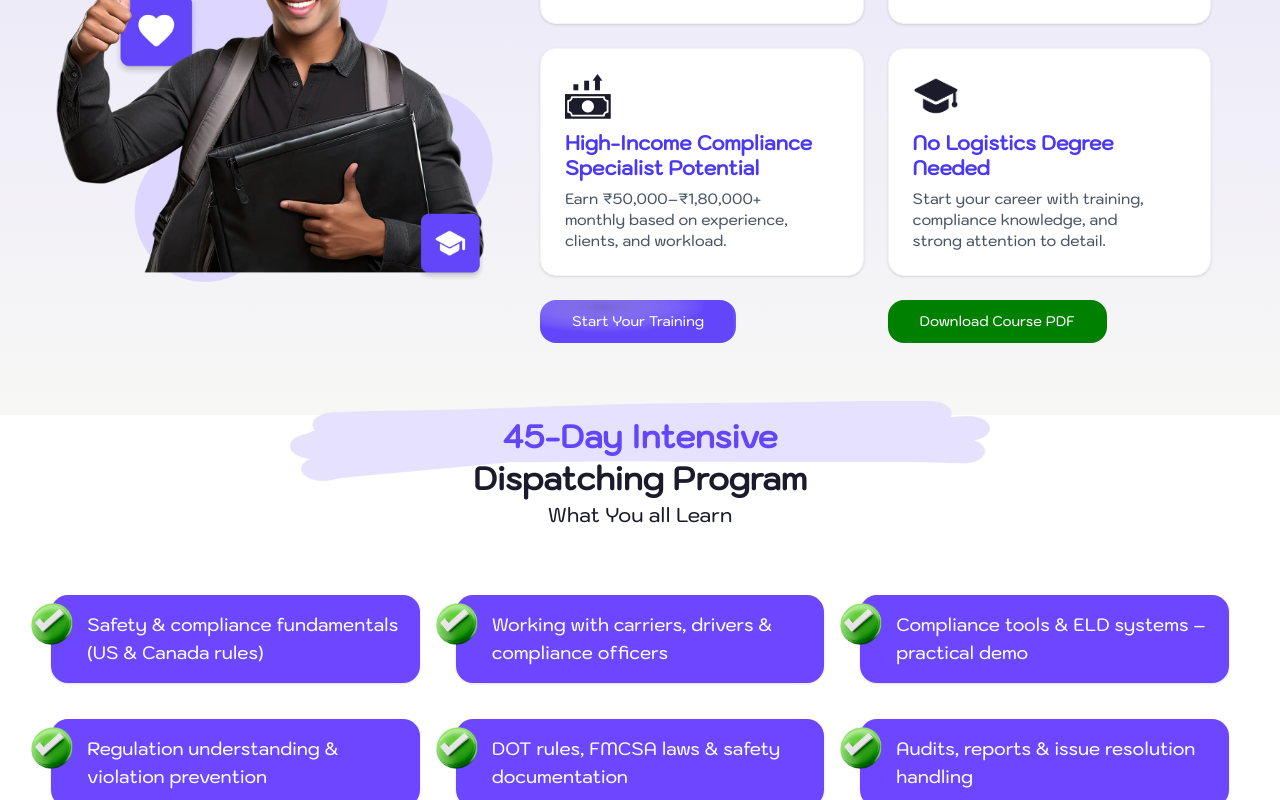
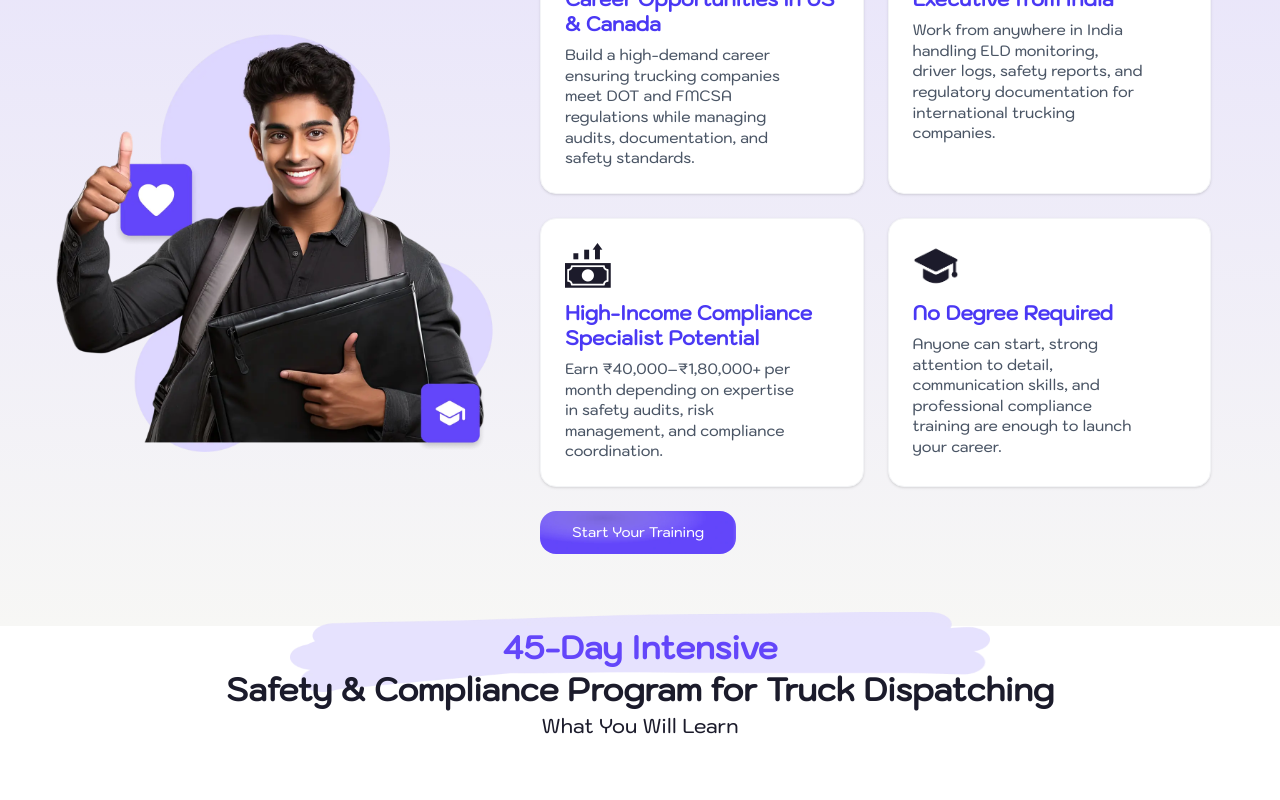
Before and after one commit to Rahuldhyania/Base2BrandCampus, a Next.js app: page /truck-dispatch-safety-compliance-course in a window 1280 px wide. Shown: the part 1840-2640 px from the top of the page. Built offline with nearby package versions, Linux system fonts and the light colour scheme.

Commit message:
content change

```diff
--- a/src/app/Components/Courses/CourseProgram.jsx
+++ b/src/app/Components/Courses/CourseProgram.jsx
@@ -21,7 +21,7 @@ const CourseProgram = ({ program_data ,title ,description }) => {
                     />
                 </div>
                 <Description
-                    description={"What You all Learn"}
+                    description={"What You Will Learn"}
                     text_color={"text-secondary"}
                 />
                 <section className="w-full py-8 md:py-16">
--- a/src/app/Components/Courses/WhyChoose.jsx
+++ b/src/app/Components/Courses/WhyChoose.jsx
@@ -24,7 +24,7 @@ const WhyChoose = ({ featuresNumbered }) => {
           <div className="relative z-10 text-center">
             <Title
               title={
-                '<span class="text-primary">Why Choose Our Institute?</span> <br/>'
+                '<span class="text-primary">Why Choose Our Institute for Safety & Compliance Training?</span> <br/>'
               }
               text_color={"text-secondary"}
             />
--- a/src/app/Components/Page-Components/SafetyComplianceDispatching.jsx
+++ b/src/app/Components/Page-Components/SafetyComplianceDispatching.jsx
@@ -20,106 +20,145 @@ import CourseExtracontent from '../Courses/CourseExtracontent';
 import VideoPopupCompo from './VideoPopupCompo';
 const faq_data = [
   {
-        q: "What does the B2B Campus safety & compliance course cover for students in Mohali?",
-        a: "The course covers DOT rules, FMCSA regulations, safety documentation, carrier compliance, audit preparation, and complete practical compliance training through flexible online and offline classes in Mohali."
+    q: "What is the Safety & Compliance course about?",
+    a: "It trains you to manage DOT regulations, FMCSA compliance, ELD logs, audits, and trucking safety documentation for US & Canada carriers."
   },
   {
-        q: "How long is the safety & compliance course at B2B Campus in Mohali?",
-        a: "The program duration is around 45 days, offering flexible schedules for students. Both online and offline classes are available to support beginners and working professionals effectively."
+    q: "Who can join this course?",
+    a: "Anyone with basic computer knowledge and good communication skills can enroll. No specific degree is required."
   },
   {
-        q: "Does B2B Campus provide practical training during compliance classes in Mohali?",
-        a: "Yes, students receive hands-on practice with compliance tools, safety files, documentation processes, and real industry workflows in both online and offline modes for practical learning."
+    q: "Is prior dispatch experience required?",
+    a: "No, the course starts from fundamentals and gradually covers advanced compliance and safety operations."
   },
   {
-        q: "Do students need prior logistics experience to join the compliance course?",
-        a: "No prior experience is required. Beginners can easily enrol as the B2B Campus course starts with fundamentals and gradually progresses to advanced compliance concepts and real-work scenarios."
+    q: "What is the course duration?",
+    a: "The program is a 45-day intensive training with practical, real-world compliance workflow sessions."
   },
   {
-        q: "Does B2B Campus offer placement support after course completion in Mohali?",
-        a: "Yes, B2B Campus provides placement assistance, interview guidance, resume preparation, and job referrals to help students secure compliance or logistics roles successfully after training."
+    q: "Will I learn about ELD and HOS rules?",
+    a: "Yes, detailed training on ELD monitoring and Hours of Service (HOS) management is included."
   },
   {
-        q: "What study materials are provided in the safety & compliance course at B2B Campus?",
-        a: "Students receive notes, compliance templates, software training access, practice files, and recorded class sessions to support learning in both online and offline training modes."
+    q: "Are DOT and FMCSA regulations covered?",
+    a: "Yes, the curriculum is fully focused on US & Canada DOT and FMCSA compliance requirements."
   },
   {
-        q: "Who teaches the safety & compliance course at B2B Campus in Mohali?",
-        a: "Experienced industry professionals conduct training, offering real-world compliance insights, updated regulatory knowledge, and practical guidance to prepare students for professional roles."
+    q: "Can I work from home after this course?",
+    a: "Yes, many safety & compliance roles allow remote work with international trucking companies."
   },
   {
-        q: "Can students shift between online and offline classes during the course?",
-        a: "Yes, B2B Campus allows flexible switching between online and offline batches, enabling students to continue learning conveniently based on schedule changes or personal requirements."
+    q: "What job roles can I apply for?",
+    a: "You can apply for Safety Executive, Compliance Officer, DQF Coordinator, or CSA Score Specialist roles."
   },
   {
-        q: "Does the safety & compliance course cover US trucking regulations and standards?",
-        a: "Yes, the curriculum includes US trucking laws, safety standards, compliance procedures, and documentation responsibilities for building a strong international compliance career foundation."
+    q: "Is there practical training included?",
+    a: "Yes, the course includes hands-on documentation, audit preparation, and compliance workflow practice."
   },
   {
-        q: "How can students enrol in the B2B Campus safety & compliance course in Mohali?",
-        a: "Students can register online or visit the Mohali campus. Basic details, identification documents, and selected batch mode are required for completing the admission process smoothly."
+    q: "Can I start my own compliance service business?",
+    a: "Yes, the training also guides you on setting up your own safety & compliance service agency."
   }
 ];
 const SafetyComplianceDispatching = () => {
    const Syllabus_data = [
   {
-            title: "Module 1 - Introduction",
+    title: "Module 1 - Compliance Foundations",
     points: [
-                "What is dispatch business?",
-                "Required skills",
-                "Course overview",
-
+      "Introduction to Safety & Compliance",
+      "FMCSA Overview",
+      "Safety Rating System",
+      "BASIC Score (CSA)",
+      "Dispatcher Legal Boundaries",
     ],
   },
   {
-            title: "Module 2 - Parties Involved",
-            points: ["Role of a dispatcher", "Benefits of dispatcher services", "Owner operations and small fleet owner"],
+    title: "Module 2 - Driver Compliance",
+    points: [
+      "CDL & Driver Qualification File",
+      "Hours of Service (HOS) Deep Dive",
+      "ELD Compliance",
+      "Drug & Alcohol Clearinghouse",
+      "Medical & Driver Fitness",
+    ],
   },
   {
-            title: "Module 3 - Clients",
-            points: ["Setting up with your client – contact", "Requesting documents from your client", "Download – sample carrier profile form.", "Download –  Sample of documents you will be requesting.", "Verbal agreement – Scope of booking decision "],
+    title: "Module 3 - Vehicle & Equipment Compliance",
+    points: [
+      "Vehicle Inspection",
+      "Preventive Maintenance",
+      "Weight & Cargo Securement",
+      "Reefer & Hazmat Safety Basics",
+      "Roadside Inspections",
+    ],
   },
   {
-            title: "Module 4 - Equipment and Freight",
-            points: ["Types of Trucks", "Trailer types", "Weight", "Commodity"],
+    title: "Module 4 - Insurance & Documentation",
+    points: [
+      "Insurance Types",
+      "COI & Broker Pack Compliance",
+      "Accident Reporting",
+      "Safety Audit Preparation",
+      "Record Keeping",
+    ],
   },
   {
-            title: "Section 5 - Logistics",
-            points: ["Pick-up and delivery times and their importance", "Extra Stops (Multiple deliveries)"],
+    title: "Module 5 - Risk Management & Dispatcher Protection",
+    points: [
+      "Double Brokering Prevention",
+      "Fraud & Load Scam Safety",
+      "Detention, Layover & Legal Claims",
+      "Dispatcher Contract Protection",
+      "Communication for Safety",
+    ],
   },
   {
-            title: "Section 6 - Finding Freight",
-            points: ["Load boards –  electronic marketplace", "DAT", "Internet Truck Stop", "Private 3PL boards", "Posting trucks"],
+    title: "Module 6 - Practical Safety Dispatch Training",
+    points: [
+      "HOS Planning Exercises",
+      "Compliance-based Load Planning",
+      "Safety Violation Case Studies",
+      "Audit Simulation",
+      "Accident Response Role Play",
+      "Insurance Claim Practice",
+    ],
   },
   {
-            title: "Module 7 - Booking Your First Load",
-            points: ["Getting the right information", "Acceptable rates and negotiation", "Negotiantion tips", "Checking broker’s credit", "Getting set up with broker"],
+    title: "Module 7 - Advanced Compliance & Final Assessment",
+    points: [
+      "Safety Score Improvement Strategy",
+      "Working with Safety Managers",
+      "Carrier Onboarding Compliance Checklist",
+      "Multi-truck Fleet Compliance Monitoring",
+      "Real Dispatch Violation Case Studies",
+      "Final Assessment & Certification",
+    ],
   },
 ];
     const featuresMain = [
         {
             icon: "/images/globe2.webp",
-            title: "Compliance Career Opportunities in US & Canada",
+            title: "Safety & Compliance Career Opportunities in US & Canada",
             subtitle:
-                "Start your career with high-demand compliance roles supporting US & Canada trucking companies."
+                "Build a high-demand career ensuring trucking companies meet DOT and FMCSA regulations while managing audits, documentation, and safety standards."
         },
         {
             icon: "/images/usertea.webp",
-            title: "Work Remotely as Compliance Executive",
+            title: "Remote Compliance Executive from India",
             subtitle:
-                "Manage safety documents, regulations, and carrier compliance from anywhere in India."
+                "Work from anywhere in India handling ELD monitoring, driver logs, safety reports, and regulatory documentation for international trucking companies."
         },
         {
             icon: "/images/moneyhigh.webp",
             title: "High-Income Compliance Specialist Potential",
             subtitle:
-                "Earn ₹50,000–₹1,80,000+ monthly based on experience, clients, and workload."
+                "Earn ₹40,000–₹1,80,000+ per month depending on expertise in safety audits, risk management, and compliance coordination."
         },
         {
             icon: "/images/digree.webp",
-            title: "No Logistics Degree Needed",
+            title: "No Degree Required",
             subtitle:
-                "Start your career with training, compliance knowledge, and strong attention to detail."
+                "Anyone can start, strong attention to detail, communication skills, and professional compliance training are enough to launch your career."
         },
     ];
     const items = [
@@ -145,15 +184,15 @@ const SafetyComplianceDispatching = () => {
         },
     ];
     const program_data = [
-        { text: "Safety & compliance fundamentals (US & Canada rules)", icon: "/images/greencheck.webp" },
-        { text: "Working with carriers, drivers & compliance officers", icon: "/images/greencheck.webp" },
-        { text: "Compliance tools & ELD systems – practical demo", icon: "/images/greencheck.webp" },
-        { text: "Regulation understanding & violation prevention", icon: "/images/greencheck.webp" },
-        { text: "DOT rules, FMCSA laws & safety documentation", icon: "/images/greencheck.webp" },
-        { text: "Audits, reports & issue resolution handling", icon: "/images/greencheck.webp" },
-        { text: "How to start your own compliance support service", icon: "/images/greencheck.webp" },
-        { text: "Real-world compliance workflow & procedures", icon: "/images/greencheck.webp" },
-        { text: "Career growth & remote compliance job guidance", icon: "/images/greencheck.webp" }
+        { text: " Trucking safety fundamentals (US & Canada regulations overview)", icon: "/images/greencheck.webp" },
+        { text: "DOT & FMCSA compliance requirements step-by-step", icon: "/images/greencheck.webp" },
+        { text: "ELD monitoring & Hours of Service (HOS) management", icon: "/images/greencheck.webp" },
+        { text: "Driver qualification files (DQF) & documentation handling", icon: "/images/greencheck.webp" },
+        { text: "IFTA basics, permits & safety audit preparation", icon: "/images/greencheck.webp" },
+        { text: "Accident reporting, risk management & violation handling", icon: "/images/greencheck.webp" },
+        { text: "Safety score management (CSA scores) & inspection readiness", icon: "/images/greencheck.webp" },
+        { text: "Compliance documentation, record keeping & reporting systems", icon: "/images/greencheck.webp" },
+        { text: "How to offer safety & compliance services to trucking companies", icon: "/images/greencheck.webp" }
     ];
     const conjoin_data = [
         { text: "Students & freshers", icon: "/images/greencheck.webp" },
@@ -166,53 +205,53 @@ const SafetyComplianceDispatching = () => {
   {
     id: 1,
     number: 1,
-            title: "Trusted safety & compliance training institute in Mohali",
+    title: "Trusted logistics & compliance training institute in Mohali",
     description:
-                "Recognized institute offering practical trucking safety and compliance certification training."
+      "Recognized institute offering professional Safety & Compliance training for the US & Canada trucking industry."
   },
   {
     id: 2,
     number: 2,
-            title: "Trainers with real compliance & carrier experience",
+    title: "Trainers with real industry experience",
     description:
-                "Learn from mentors with hands-on experience in DOT, FMCSA, and carrier compliance operations."
+      "Learn from mentors who have hands-on experience in DOT regulations, FMCSA compliance, audits, and fleet safety operations."
   },
   {
     id: 3,
     number: 3,
     title: "US & Canada regulation-focused curriculum",
     description:
-                "Curriculum designed to meet real-world safety standards, audits, and compliance requirements."
+      "Curriculum designed according to real-world safety standards, compliance requirements, and audit systems followed in US & Canada markets."
   },
   {
     id: 4,
     number: 4,
-            title: "Live compliance tools & documentation training",
+    title: "Practical documentation & audit workflow training",
     description:
-                "Practice with real checklists, safety files, logs, and end-to-end compliance workflow tasks."
+      "Gain hands-on experience with ELD monitoring, HOS management, DQ files, CSA scores, and end-to-end compliance processes."
   },
   {
     id: 5,
     number: 5,
     title: "Offline classroom + Online live sessions",
     description:
-                "Flexible learning options with interactive offline training and live online compliance sessions."
+      "Flexible learning options with interactive offline classes in Mohali and live online training sessions."
   },
   {
     id: 6,
     number: 6,
-            title: "Job, freelancing & compliance service guidance",
+    title: "Job, freelancing & compliance agency setup guidance",
     description:
-                "Get career support, freelancing tips, and guidance to start your own compliance support service."
+      "Get complete career support, remote job guidance, and step-by-step assistance to start your own safety & compliance service agency."
   }
 ];
 
     return (
         <div>
             <CoursesBanner
-                highlightText={'Truck Dispatch Safety & Compliance Certification'}
+                highlightText={'Become a Certified Safety & Compliance Specialist in Truck Dispatching'}
                 titleEnd={'in 45 Days'}
-                description={"Master US & Canada Logistics • Work-from-Home • Earn in INR or USD"}
+                description={"Learn DOT Compliance • FMCSA Regulations • Safety Audits •"}
                 leftposter={truckdispatchgirl}
                 rightposter={whitetruck}
             />
@@ -220,24 +259,25 @@ const SafetyComplianceDispatching = () => {
                 items={items}
                 left_banner={boylike}
                 featuresMain={featuresMain}
-                title={'Why Truck Dispatch Safety & Compliance is the  <br/> <span class="text-primary">Next Big Career</span>'}
-                description={"Logistics industry in USA & Canada is booming — dispatchers are in massive demand."}
+                title={'Why Safety & Compliance in Truck Dispatching is the <br/> <span class="text-primary">Next Big Career</span>'}
+                description={"Transportation industry in the USA & Canada is strictly regulated, safety and compliance specialists are in massive demand."}
+                course_brocher={false}
             />
             <CourseProgram
                 program_data={program_data}
-                title={'<span class="text-primary">45-Day Intensive </span> <br/> Dispatching Program'}
+                title={'<span class="text-primary">45-Day Intensive </span> <br/> Safety & Compliance Program for Truck Dispatching'}
             />
             <AboutCourse
-                title={'About Safety & Compliance Course'}
+            title={'About Safety & Compliance Course for Truck Dispatching'}
             description1={`
-    The <span class="font-semibold text-black">Safety & Compliance Training </span> is a practical learning program designed to prepare you for a successful career in trucking regulations, logistics compliance, and transportation operations.`}
-
+    The <span class="font-semibold text-black">Safety & Compliance Course for Truck Dispatching</span> is a practical, industry-focused training program designed to prepare you for a high-demand role in the US and Canada trucking industry.
+  `}
   description2={`
-    This <span class="font-semibold text-black">compliance certification course</span> covers essential skills like <span class="text-[#6346FA] font-medium">{" "}DOT rules, FMCSA regulations, safety documentation, and compliance software tools </span>. Ideal for aspiring compliance officers or logistics professionals, the training provides real-world knowledge and industry-level insights.`}
-
+    This course equips you with the knowledge required to manage <span class="font-semibold text-black">safety regulations, compliance systems, and operational risk</span> in transportation businesses.
+  `}
   description3={`
-    Whether you want to work with carriers or start a compliance support service, this <span class="font-semibold text-black">safety & compliance course </span>
-    helps you build a strong foundation for long-term success in the transportation industry.
+    This <span class="font-semibold text-black">compliance training</span> covers essential areas such as <span class="font-semibold text-black">DOT & FMCSA regulations</span>, <span class="font-semibold text-black">Hours of Service (HOS) rules</span>, <span class="font-semibold text-black">ELD monitoring</span>, <span class="font-semibold text-black">Driver Qualification Files (DQF)</span>, <span class="font-semibold text-black">safety audits</span>, <span class="font-semibold text-black">CSA score management</span>, and regulatory documentation.
+    It is ideal for individuals who want to work as <span class="font-semibold text-black">safety executives</span>, <span class="font-semibold text-black">compliance coordinators</span>, or <span class="font-semibold text-black">independent compliance consultants</span> for trucking companies.
   `}
             />
             <Youtubevideo current_tab={'Truck Dispatching'} />
@@ -252,8 +292,8 @@ const SafetyComplianceDispatching = () => {
 
             <CourseSyllabus title={'Truck Dispatching Course<br/> <span class="text-primary"> Syllabus</span>'} Syllabus_data={Syllabus_data} />
             <BecomeStudent
-                title={'From Training to Truck <span class="text-primary"> Compliance Success </span>'}
-                description={`Build a professional, efficient, and high-demand compliance career with real-world training. Learn how to manage safety records, understand regulations, and handle compliance processes like a pro. This course equips you with in-demand skills to work with carriers, logistics firms, or start your own compliance support service.`}
+                title={'From Training to Safety & <span class="text-primary"> Compliance Success </span>'}
+                description={`Build a Stable, High-Demand Career in Trucking Safety & Compliance with practical, real-world training. Learn how to manage DOT regulations, monitor ELD logs, maintain driver qualification files, and handle safety documentation like a professional. This course equips you with in-demand compliance skills to work with US & Canada trucking companies or launch your own safety & compliance service business.`}
                 right_image={turckleft}
             />
             <FaqSection faq_data={faq_data} />
```
Lines whose indentation alone changed are shown as unchanged.
